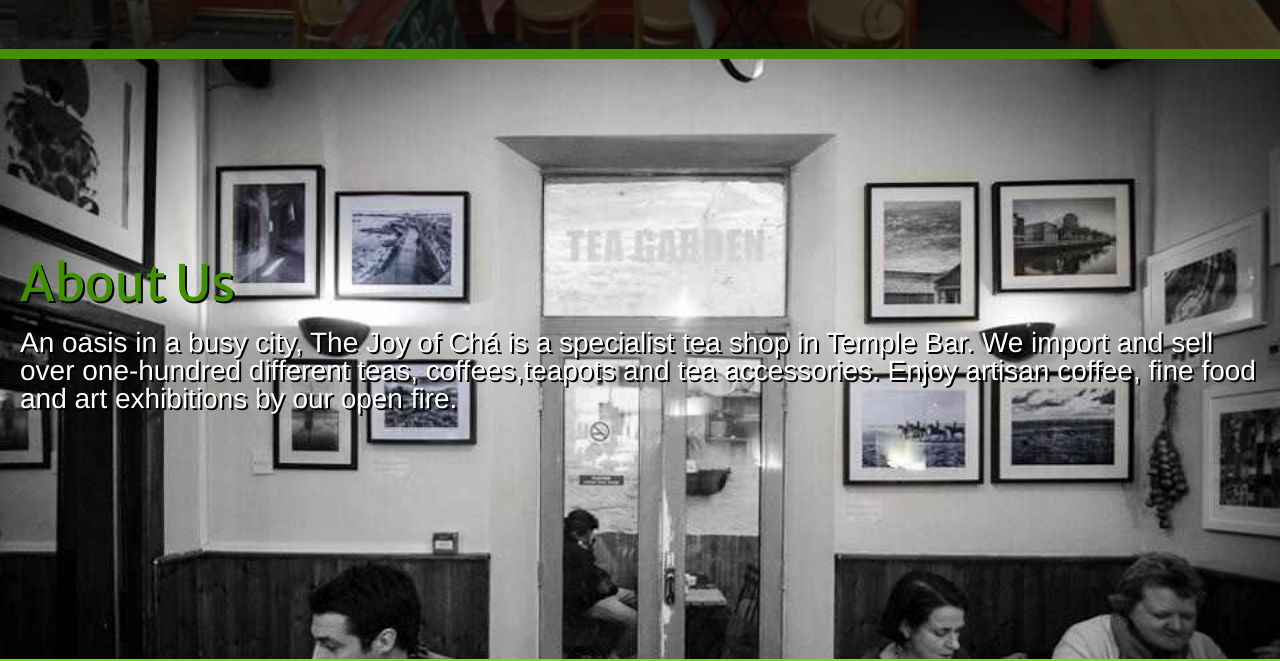
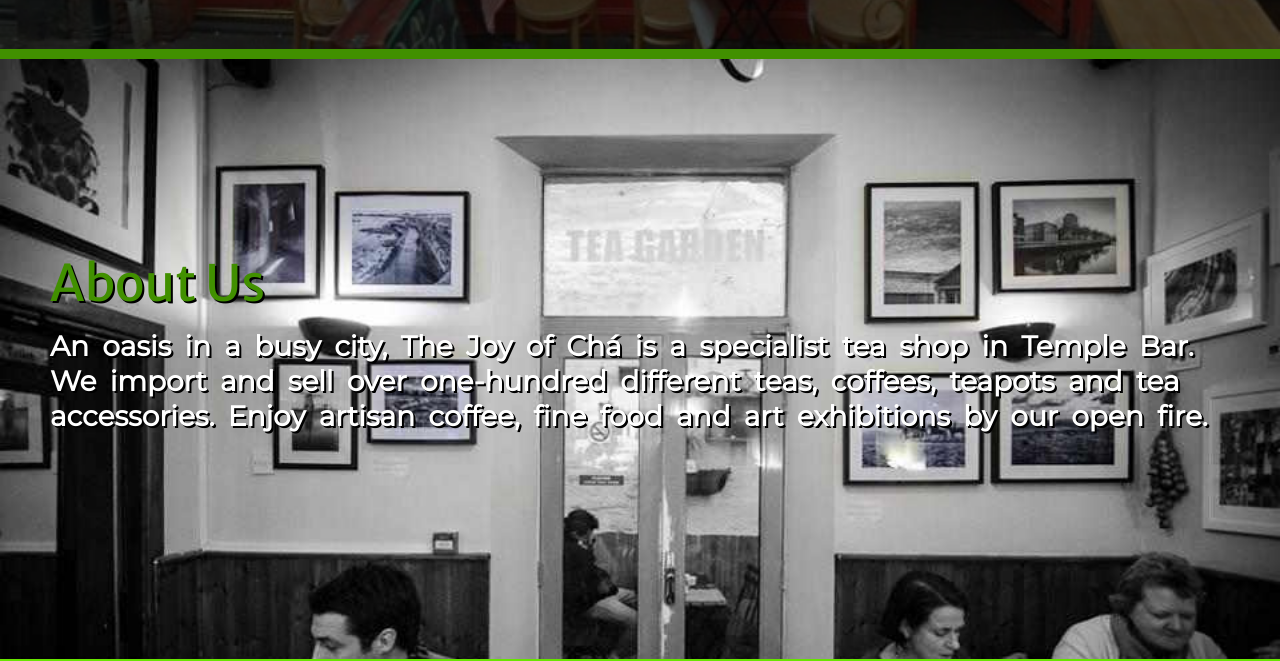
Before and after one commit to CoreyDennison/theJoyOfCha, a plain HTML site: page index.html in a window 1280 px wide. Shown: the part 601-1262 px from the top of the page. Drawn offline with nearby package versions, Linux system fonts and the light colour scheme.

Commit message:
Added paragraph font-family 'Montserrat'

```diff
--- a/css/master.css
+++ b/css/master.css
@@ -65,7 +65,7 @@
 	text-shadow: 2px 2px black;
 	font-family: "Merriweather Sans", "sans-serif";
 	font-size: 50px;
-	padding: 200px 0px 20px 20px;
+	padding: 200px 0px 20px 50px;
 	transition: all 0.8s ease;
 }
 
@@ -73,9 +73,11 @@
 	color: white;
 	text-shadow: 2px 2px black;
 	font-size: 28px;
-	padding: 0px 10px 30px 20px;
-	padding-right: ;
-	font-family: helvetica, verdana, sans-serif;
+	padding: 0px 50px 30px 50px;
+	word-spacing: 6px;
+	line-height: 35px;
+	font-weight: 800;
+	font-family:  'Montserrat', sans-serif;
 	transition: all 0.8s ease;
 }
 
--- a/index.html
+++ b/index.html
@@ -16,6 +16,7 @@
 		<link rel='stylesheet' type='text/css' href='css/reset.css' />
 		<link rel='stylesheet' type='text/css' href='css/box.css' />
 		<link href="https://fonts.googleapis.com/css?family=Merriweather+Sans" rel="stylesheet">
+		<link href="https://fonts.googleapis.com/css?family=Montserrat|Raleway" rel="stylesheet">
 
 	</head>
 
@@ -40,7 +41,7 @@
 		<div id="about">
 			<div class="aboutc cont">
 				<h1>About Us</h1>
-				<p>An oasis in a busy city, The Joy of Chá is a specialist tea shop in Temple Bar. We import and sell over one-hundred different teas, coffees,teapots and tea accessories. Enjoy artisan coffee, fine food and art exhibitions by our open fire.</p>
+				<p>An oasis in a busy city, The Joy of Chá is a specialist tea shop in Temple Bar. We import and sell over one-hundred different teas, coffees, teapots and tea accessories. Enjoy artisan coffee, fine food and art exhibitions by our open fire.</p>
 			</div>
 		</div>
 
```
